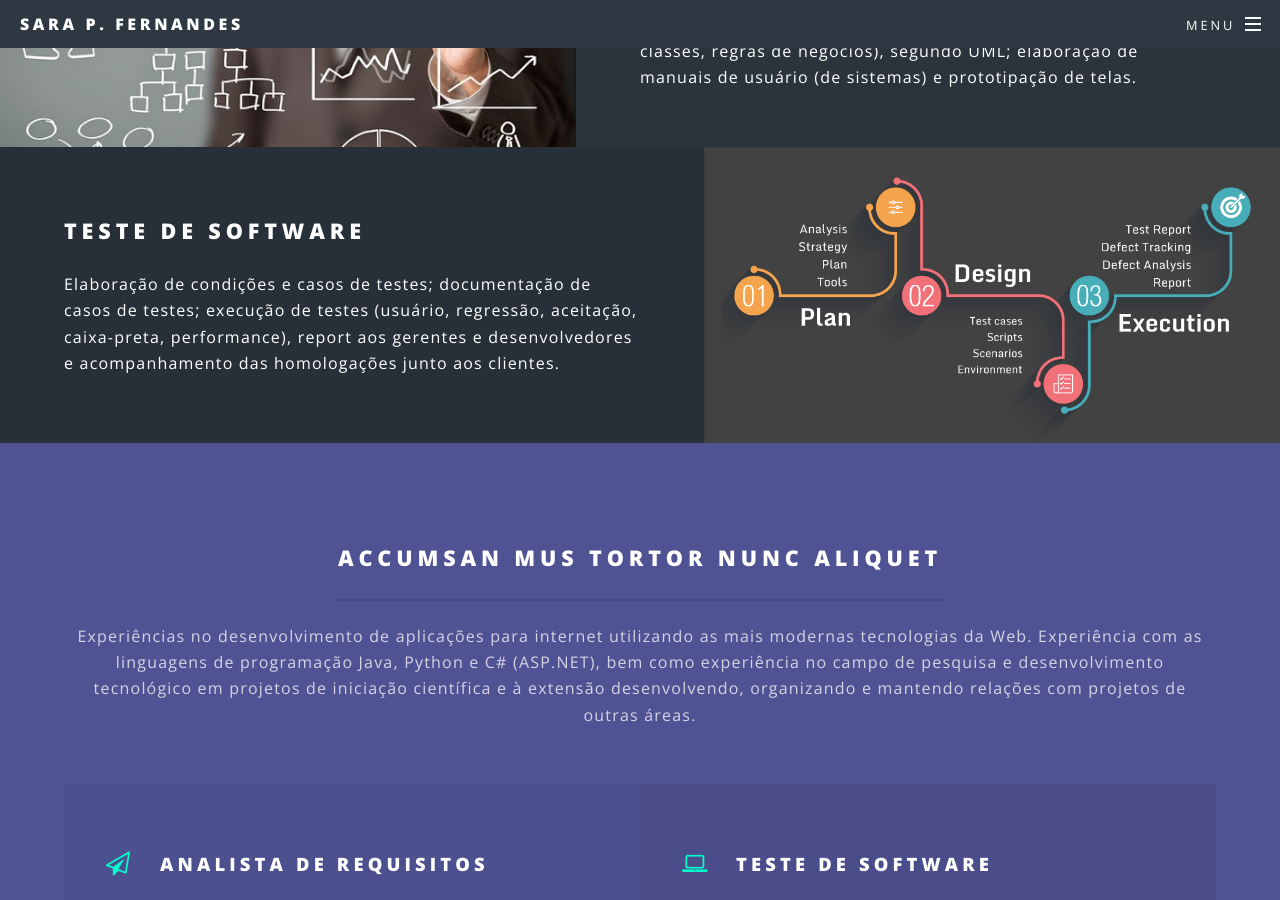
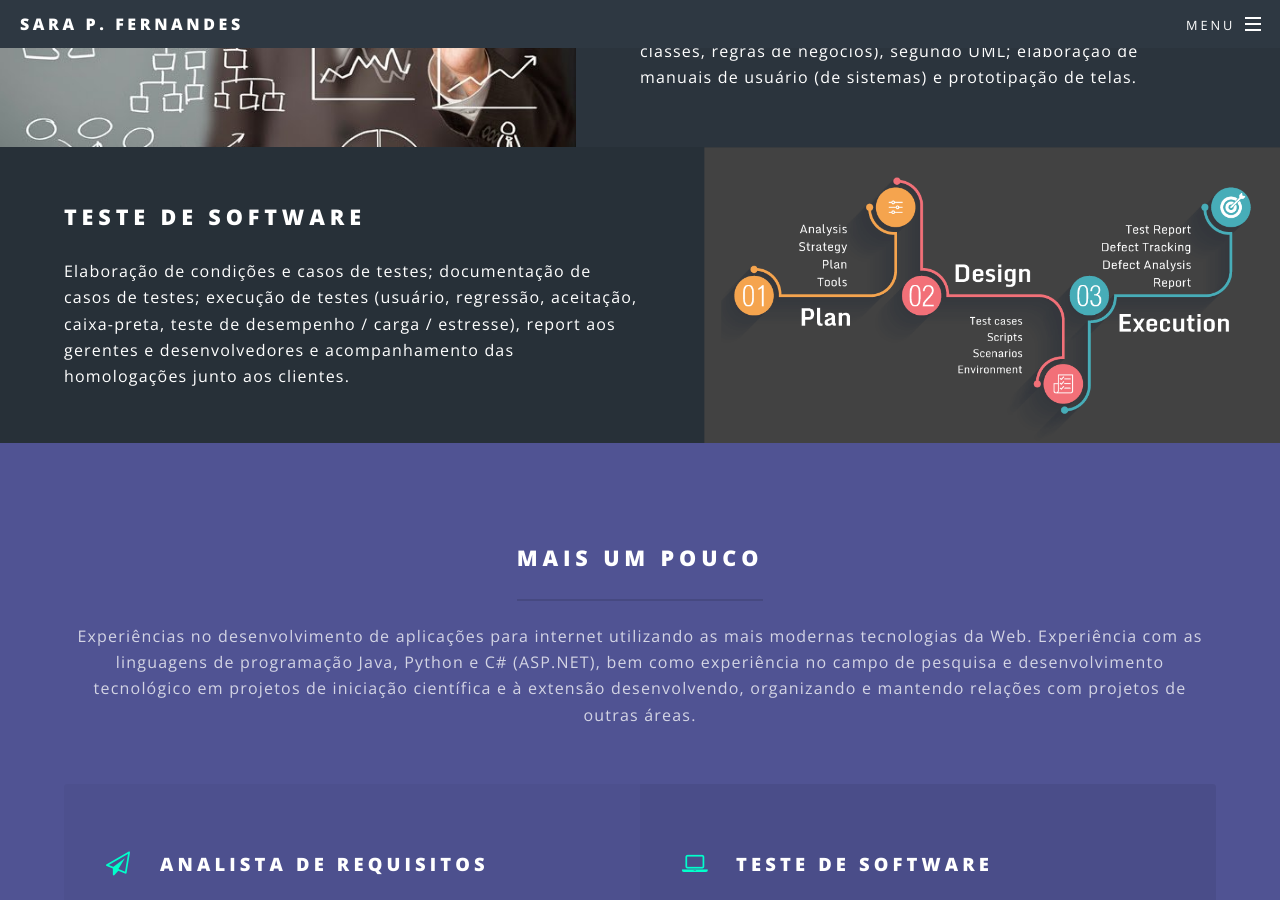
Before and after one commit to SaraFernandes/sarafernandes.github.io_sfdhgdfg, a Jekyll site: the page built from index.html, in a window 1280 px wide and 900 px high, scrolled down 1624 px. Built offline with Jekyll 4.4.1, drawn with Linux system fonts in a browser that asks for light colours.

```diff
--- a/index.html
+++ b/index.html
@@ -40,7 +40,7 @@
 						<section class="spotlight">
 							<div class="image"><img src="images/teste.png" alt="" /></div><div class="content">
 								<h2>Teste de Software<br/></h2>
-								<p>Elaboração de condições e casos de testes; documentação de casos de testes; execução de testes (usuário, regressão, aceitação, caixa-preta, performance), report aos gerentes e desenvolvedores e acompanhamento das homologações junto aos clientes.</p>							</div>
+								<p>Elaboração de condições e casos de testes; documentação de casos de testes; execução de testes (usuário, regressão, aceitação, caixa-preta, teste de desempenho / carga / estresse), report aos gerentes e desenvolvedores e acompanhamento das homologações junto aos clientes.</p>							</div>
 						</section>
 					</section>
 
@@ -48,7 +48,7 @@
 					<section id="three" class="wrapper style3 special">
 						<div class="inner">
 							<header class="major">
-								<h2>Accumsan mus tortor nunc aliquet</h2>
+								<h2>Mais Um Pouco</h2>
 								<p>Experiências no desenvolvimento de aplicações para internet utilizando as mais modernas tecnologias da Web. Experiência com as linguagens de programação Java, Python e C# (ASP.NET), bem como experiência no campo de pesquisa e desenvolvimento tecnológico em projetos de iniciação científica e à extensão desenvolvendo, organizando e mantendo relações com projetos de outras áreas.
 								</p>
 							</header>
```
Also changed, not shown: images/banner.jpg.
